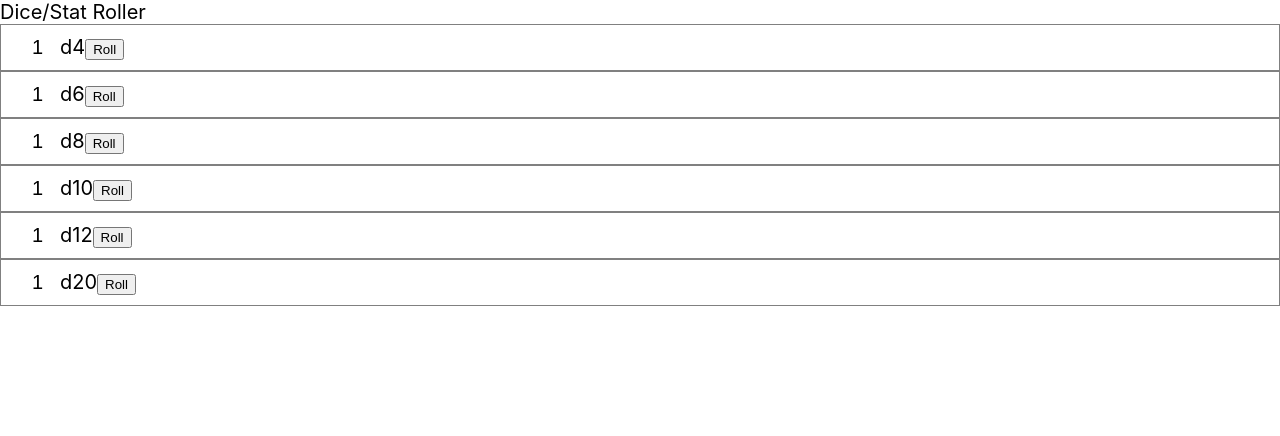
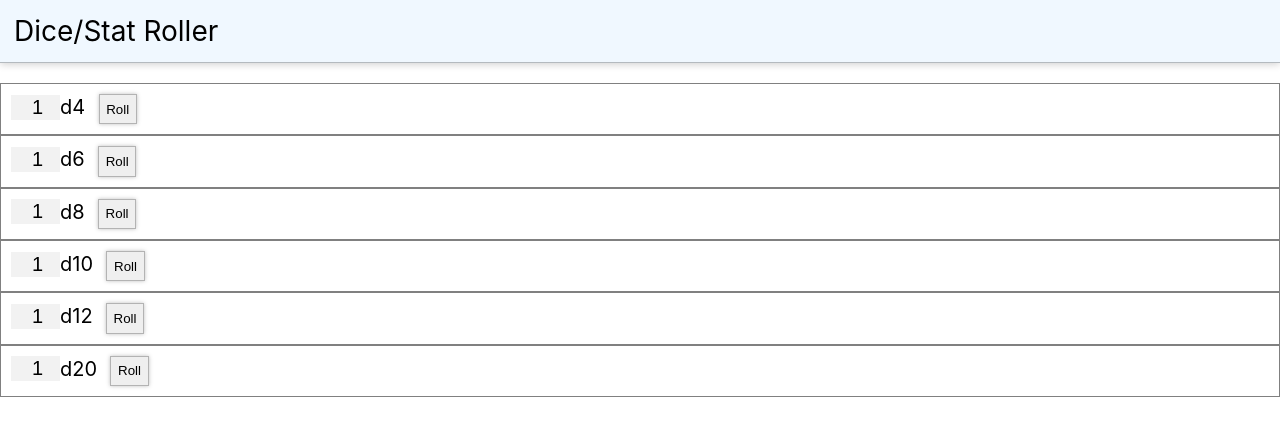
Before and after one commit to psenne/diceroller, a React (Create React App) app: page / in a window 1280 px wide. Shown: the top 436 px of the page. Built offline with nearby package versions, Linux system fonts and the light colour scheme; the HTML template or start-up script is replaced by a standard one.

Commit message:
added styling

```diff
--- a/src/App.css
+++ b/src/App.css
@@ -1,6 +1,33 @@
+.container {
+    padding: 0 1rem;
+}
+
+.App-header {
+    padding: 0.5em;
+    font-size: 1.4em;
+    background: aliceblue;
+    border-bottom: 1px solid rgba(0,0,0,0.25);
+    margin-bottom: 20px;
+    box-shadow: 0px 1px 8px rgba(0,0,0,0.2);
+}
+
 input[type="number"] {
     width: 45px;
     text-align: right;
     font-size: 1em;
     border: 0;
+    -moz-appearance: textfield;
+    background: rgba(0,0,0,0.05);
 }
+
+input[type="number"]:hover, input[type="number"]:focus {
+    -moz-appearance: spinner;
+}
+
+button {
+    padding: 0.5em;
+    box-shadow: 0px 0px 4px rgba(0,0,0,0.25);
+    border: 1px solid rgba(0,0,0,0.25);
+    margin: 0 1em;
+    cursor: pointer;
+}
```
